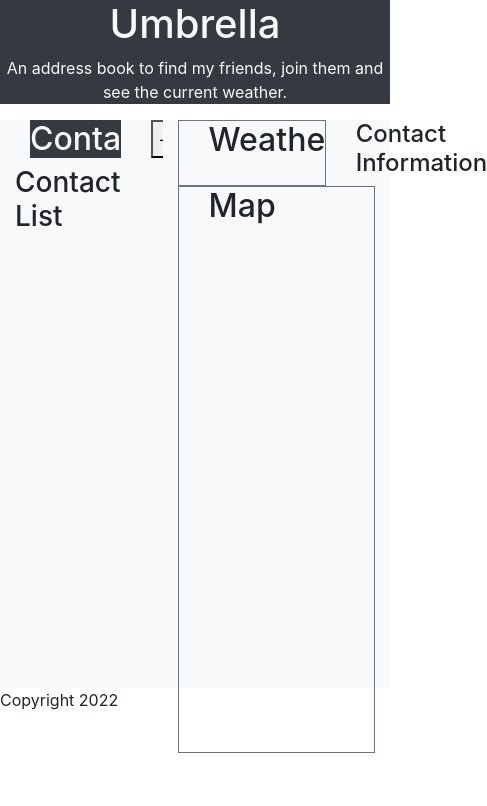
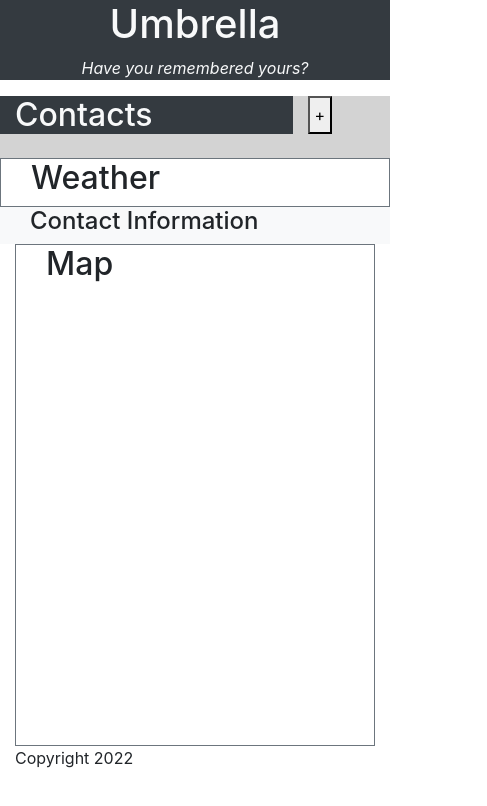
Before and after one commit to marcelamejiao/Umbrella-Address-Book, a plain HTML site: page index.html in a window 390 px wide. Shown: the whole page, 487 px wide, since content can reach past the window. Drawn offline with nearby package versions, Linux system fonts and the light colour scheme; some packages are replaced by stand-ins of ours.

Commit message:
Responsive bootstrap added

```diff
--- a/assets/css/style.css
+++ b/assets/css/style.css
@@ -5,9 +5,9 @@
 }
 
 #contacts {
-    margin: 20 20 20 20;
+    margin: 20;
     width: 100%;
-    background-color: grey;
+    background-color: lightgrey;
     background-size: cover;
     position: left;
 }
@@ -15,12 +15,6 @@
 #contact-list ul {
     list-style-type: none;
 }
-
-#contact-data {}
-
-/* #contact-information {} */
-
-/* #weather {} */
 
 #location-map {
     height: 500px;
@@ -34,6 +28,3 @@ ul {
 button {
     padding: 5px;
 }
-
-
-/* footer {} */
--- a/index.html
+++ b/index.html
@@ -1,29 +1,17 @@
 <!DOCTYPE html>
 <html lang="en">
+
 <head>
   <meta charset="UTF-8" />
   <meta name="viewport" content="width=device-width, initial-scale=1.0" />
   <meta http-equiv="X-UA-Compatible" content="ie=edge" />
 
   <!-- CSS -->
-    <link
-      rel="stylesheet"
-      href="https://stackpath.bootstrapcdn.com/bootstrap/4.3.1/css/bootstrap.min.css"
-    />
-    <link
-      rel="stylesheet"
-      href="https://use.fontawesome.com/releases/v5.8.1/css/all.css"
-      integrity="sha384-50oBUHEmvpQ+1lW4y57PTFmhCaXp0ML5d60M1M7uH2+nqUivzIebhndOJK28anvf"
-      crossorigin="anonymous"
-    />
-    <link
-      href="https://fonts.googleapis.com/css?family=Open+Sans&display=swap"
-      rel="stylesheet"
-    />
-    <link
-      href="https://cdn.jsdelivr.net/npm/bootstrap-icons@1.8.3/font/bootstrap-icons.css"
-      rel="stylesheet"
-    />
+  <link rel="stylesheet" href="https://stackpath.bootstrapcdn.com/bootstrap/4.3.1/css/bootstrap.min.css" />
+  <link rel="stylesheet" href="https://use.fontawesome.com/releases/v5.8.1/css/all.css"
+    integrity="sha384-50oBUHEmvpQ+1lW4y57PTFmhCaXp0ML5d60M1M7uH2+nqUivzIebhndOJK28anvf" crossorigin="anonymous" />
+  <link href="https://fonts.googleapis.com/css?family=Open+Sans&display=swap" rel="stylesheet" />
+  <link href="https://cdn.jsdelivr.net/npm/bootstrap-icons@1.8.3/font/bootstrap-icons.css" rel="stylesheet" />
   <link rel="stylesheet" href="./assets/css/style.css" />
   <title>Umbrella</title>
 </head>
@@ -31,42 +19,38 @@
 <body>
   <header class="bg-dark text-light text-center">
     <h1>Umbrella</h1>
-      <p>An address book to find my friends, join them and see the current weather.</p>
+    <p><i>Have you remembered yours?</i></p>
   </header>
 
   <main>
-      <div class="d-flex flex-row">
+    <div class="container-fluid">
       <!-- Contacts section -->
-        <section id="contacts" class="d-flex flex-column bg-light col-5">
-            <div class="d-flex flex-row">
-              <div class="col-11">
-                <h2 class= "bg-dark text-light">Contacts</h2>
-              </div>
-              <div class="col-1">
+      <div class="row">
+        <section id="contacts" class="col-lg-3 col-sm-12">
+          <div class="row">
+            <h2 class="bg-dark text-light col-9">Contacts</h2>
+            <div class="col-3">
               <button id="add-button">+</button>
             </div>
           </div>
-            <div>
           <section id="contact-list">
-                <h3>Contact List</h3>
             <ul>
-                <!-- href or buttons created from javascript function? AB/SW-->
+              <!-- li items created via JS function-->
             </ul>
           </section>
-            </div>
         </section>
 
-        <section id="contact-data" class="bg-light d-flex flex-column col-7">
-          <div class="d-flex flex-row">
+        <section id="contact-data" class="col-lg-7 col-sm-12">
+          <div class="row">
             <!-- Display current contact weather -->
-            <section class="col-9 border border-secondary">
-              <div id="weather" class="container" >
+            <section class="col-lg-6 col-sm-12 border border-secondary ">
+              <div id="weather" class="container">
                 <h2>Weather</h2>
               </div>
             </section>
 
             <!-- Current contact information -->
-            <section class="col-3 bg-light">
+            <section class="col-lg-6 col-sm-12 bg-light">
               <div class="container" id="contact-info">
                 <h4>Contact Information</h4>
                 <div id="display-name"></div>
@@ -79,7 +63,7 @@
 
           <!-- Display contact location on map -->
           <section class="col-12 border border-secondary">
-            <div id="location-map" class="container" >
+            <div id="location-map" class="container">
               <h2>Map</h2>
             </div>
           </section>
@@ -99,7 +83,7 @@
                 <form class="bg-light container">
                   <div class="row my-1">
                     <label class="col-6" for="first-name">First Name</label>
-                    <input class="col-6" id="first-name" placeholder="John" type="text"/>
+                    <input class="col-6" id="first-name" placeholder="John" type="text" />
                   </div>
                   <div class="row my-1">
                     <label class="col-6" for="last-name">Last Name</label>
@@ -107,15 +91,15 @@
                   </div>
                   <div class="row my-1">
                     <label class="col-6" for="phone-number">Phone Number</label>
-                    <input class="col-6" id="phone-number" placeholder="0412 345 678" type="text"/>
+                    <input class="col-6" id="phone-number" placeholder="0412 345 678" type="text" />
                   </div>
                   <div class="row my-1">
                     <label class="col-6" for="email">Email</label>
-                    <input class="col-6" id="email" placeholder="JSmith9@gmail.com" type="text"/>
+                    <input class="col-6" id="email" placeholder="JSmith9@gmail.com" type="text" />
                   </div>
                   <div class="row my-1">
                     <label class="col-6" for="address">Address</label>
-                    <input class="col-6" id="address" placeholder="10 Example Street Suburb STATE " type="text"/>
+                    <input class="col-6" id="address" placeholder="10 Example Street Suburb STATE " type="text" />
                   </div>
                 </form>
               </div>
@@ -154,13 +138,14 @@
 
   <!-- JS -->
   <!-- Google Maps API Link with Dan's API -->
-    <script async
-src="https://maps.googleapis.com/maps/api/js?key=AIzaSyDSVjMQM3Hgp3upVIWiHSW1CTTP-VFT85A">
-</script>
+  <script async src="https://maps.googleapis.com/maps/api/js?key=AIzaSyDSVjMQM3Hgp3upVIWiHSW1CTTP-VFT85A"></script>
   <script src="https://cdnjs.cloudflare.com/ajax/libs/jquery/3.2.1/jquery.min.js"></script>
   <script src="https://cdnjs.cloudflare.com/ajax/libs/moment.js/2.24.0/moment.min.js"></script>
-    <script src="https://cdn.jsdelivr.net/npm/bootstrap@4.6.1/dist/js/bootstrap.bundle.min.js" integrity="sha384-fQybjgWLrvvRgtW6bFlB7jaZrFsaBXjsOMm/tB9LTS58ONXgqbR9W8oWht/amnpF" crossorigin="anonymous"></script>
+  <script src="https://cdn.jsdelivr.net/npm/bootstrap@4.6.1/dist/js/bootstrap.bundle.min.js"
+    integrity="sha384-fQybjgWLrvvRgtW6bFlB7jaZrFsaBXjsOMm/tB9LTS58ONXgqbR9W8oWht/amnpF"
+    crossorigin="anonymous"></script>
   <script src="./assets/js/script.js"></script>
 
 </body>
+
 </html>
```
Lines whose indentation alone changed are shown as unchanged.
